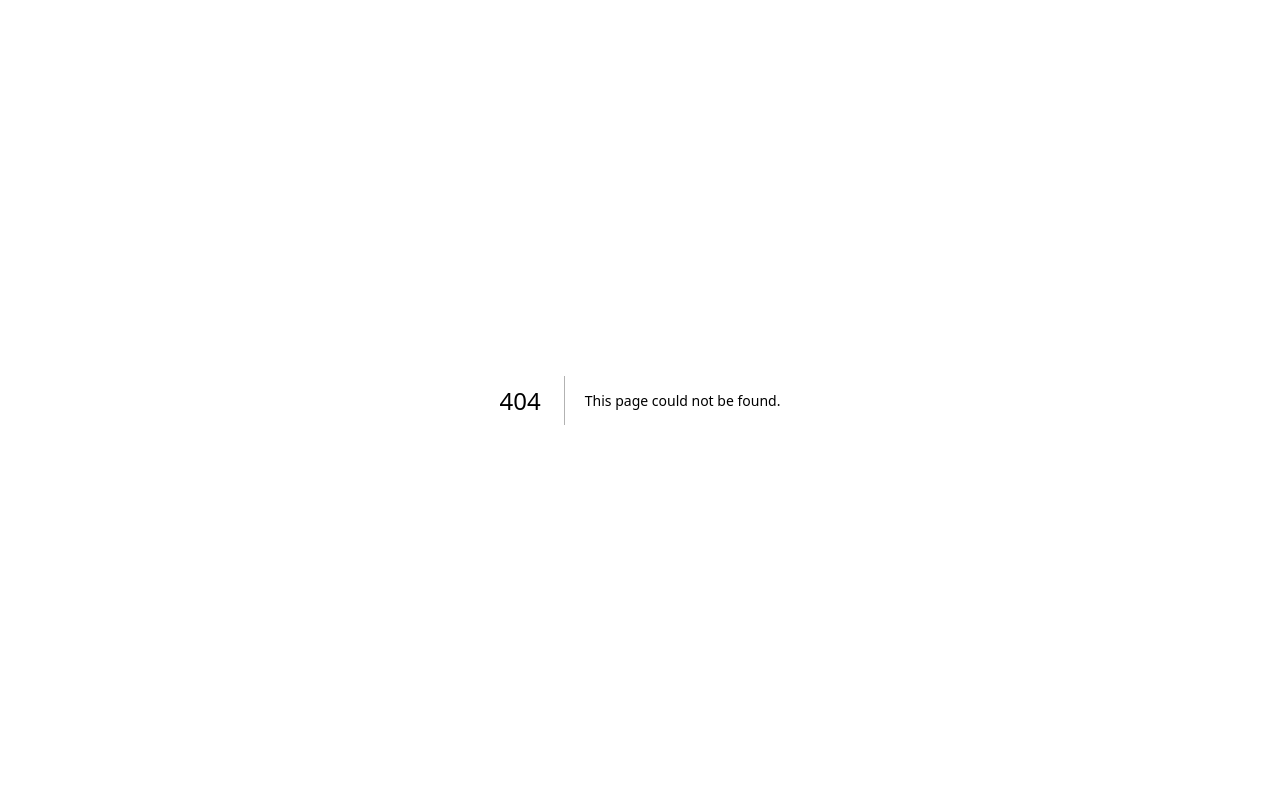
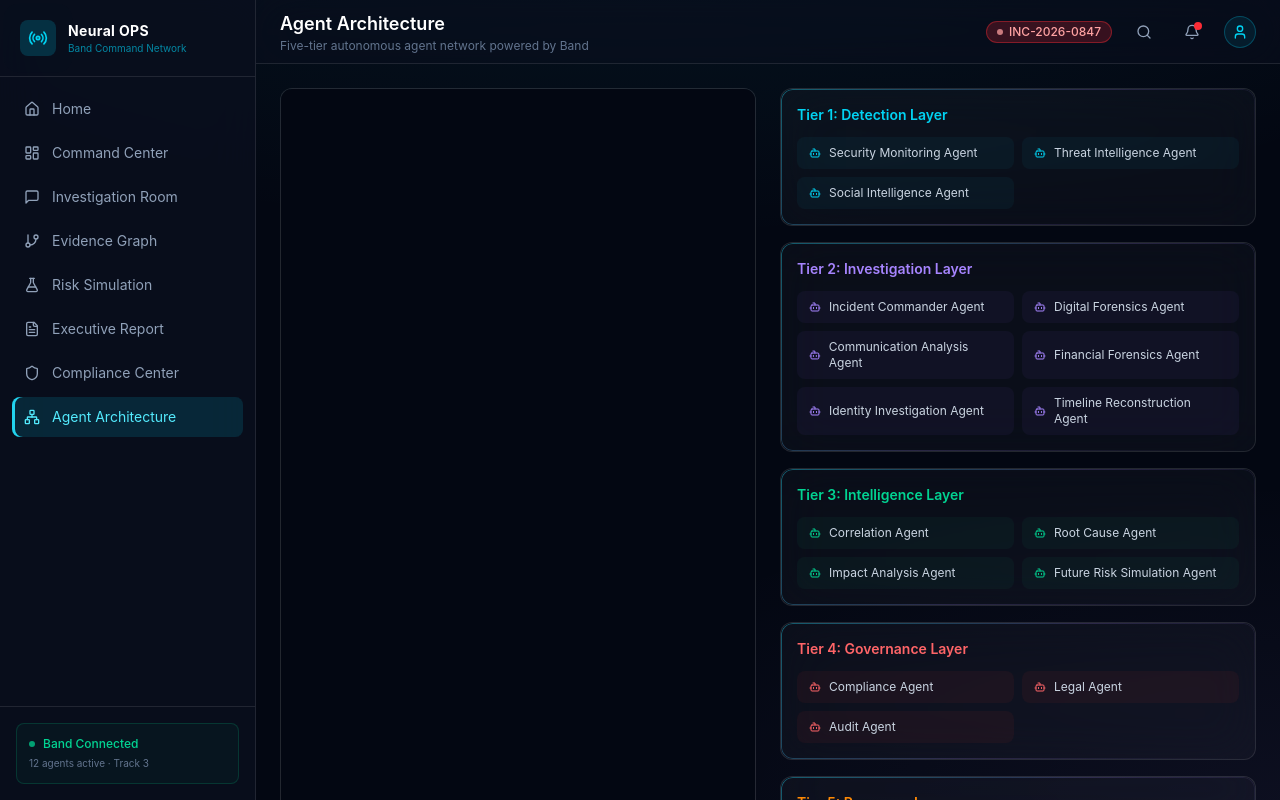
Before and after one commit to AhamedAAHA/Neural-OPS, a Next.js app: page /agents in a window 1280 px wide. Before the commit this address had no page. Built offline with nearby package versions, Linux system fonts and the light colour scheme; no server answers.

Commit message:
feat(app): add agent architecture route

```diff
--- /dev/null
+++ b/src/app/agents/page.tsx
@@ -0,0 +1,5 @@
+import { AgentArchitectureView } from "@/components/agents/AgentArchitectureView";
+
+export default function AgentsPage() {
+  return <AgentArchitectureView />;
+}
```
